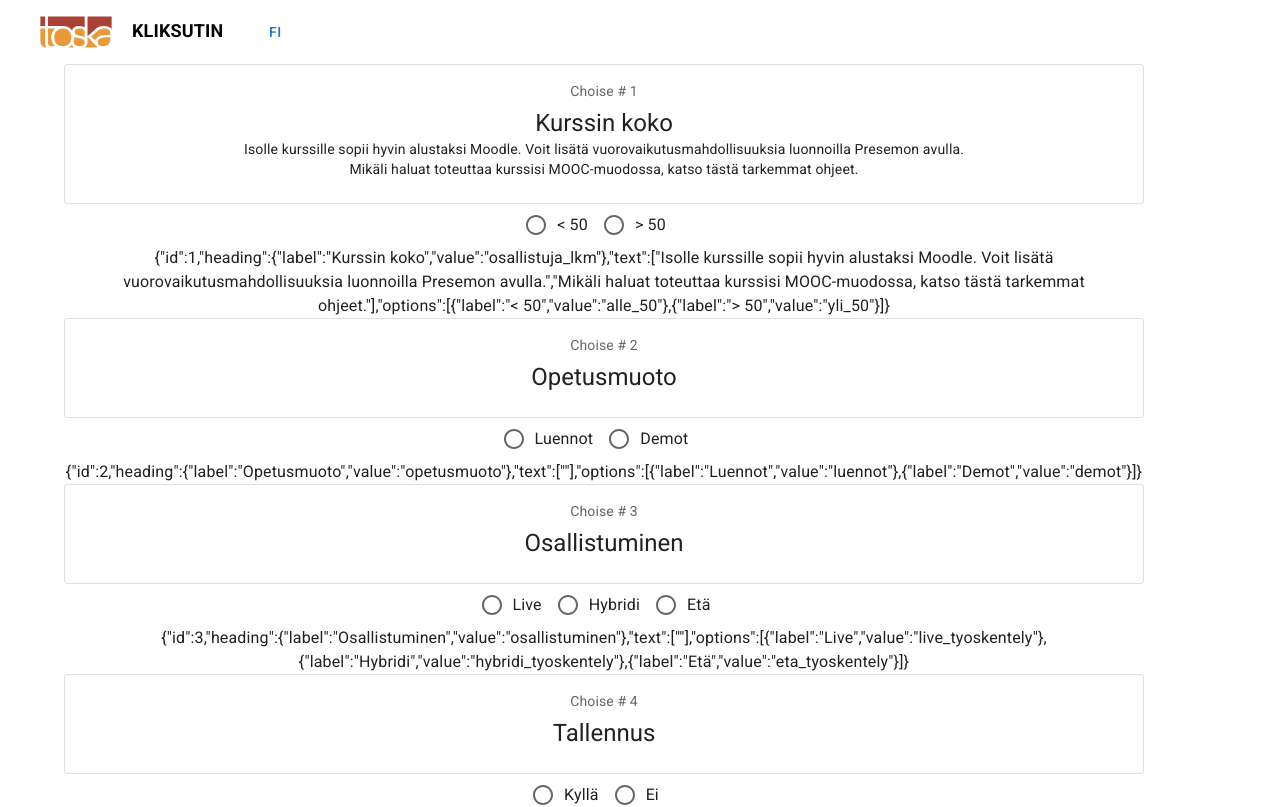
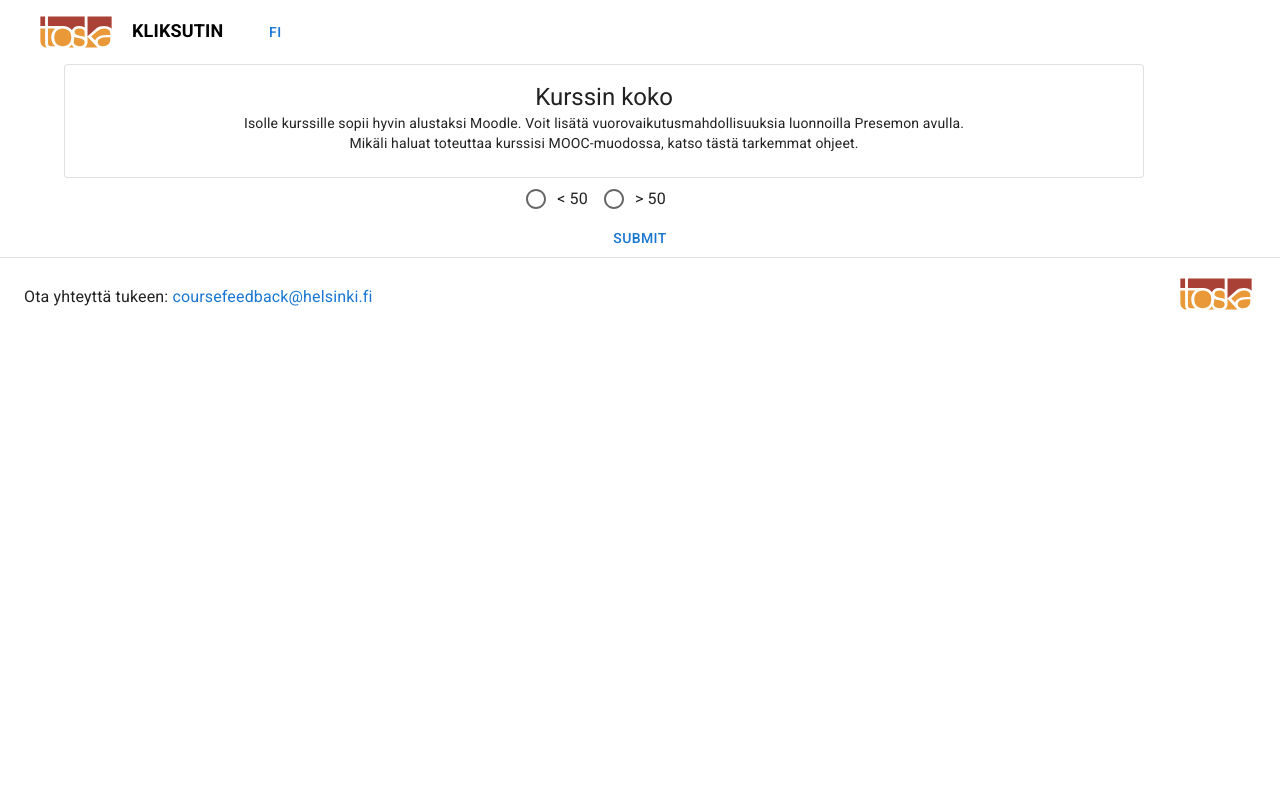
Before and after one commit to UniversityOfHelsinkiCS/kliksutin, a React (Create React App) app: page / in a window 1280 px wide. Shown: the top 807 px of the page. Built offline with nearby package versions, Linux system fonts and the light colour scheme.

Commit message:
Pivot Form creation to use hard coded components for now

```diff
--- /dev/null
+++ b/src/client/components/Form/CourseSize.tsx
@@ -0,0 +1,113 @@
+import React from 'react'
+import {
+  RadioGroup,
+  FormControlLabel,
+  Radio,
+  CardContent,
+  Typography,
+  Card,
+  Box,
+} from '@mui/material'
+import { Controller } from 'react-hook-form'
+import { InputProps } from '../../types'
+
+const CourseSize: React.FC<InputProps> = ({ control, watch }) => {
+  const largeSize = watch('courseAttendants')
+  const mooc = watch('isMooc')
+
+  console.log(largeSize)
+
+  return (
+    <Box sx={{ maxWidth: 1080 }}>
+      <Card variant="outlined">
+        <CardContent>
+          <Typography variant="h5" component="div">
+            Kurssin koko
+          </Typography>
+          <Box>
+            <Typography variant="body2">
+              Isolle kurssille sopii hyvin alustaksi Moodle. Voit lisätä
+              vuorovaikutusmahdollisuuksia luonnoilla Presemon avulla.
+            </Typography>
+            <Typography variant="body2">
+              Mikäli haluat toteuttaa kurssisi MOOC-muodossa, katso tästä
+              tarkemmat ohjeet.
+            </Typography>
+          </Box>
+        </CardContent>
+      </Card>
+
+      <Controller
+        control={control}
+        name="courseAttendants"
+        defaultValue=""
+        render={({ field }) => (
+          <Box display="flex" justifyContent="center">
+            <RadioGroup {...field} row>
+              <FormControlLabel
+                value="smallSize"
+                label="< 50"
+                name="smallSize"
+                control={<Radio />}
+              />
+              <FormControlLabel
+                value="largeSize"
+                label="> 50"
+                control={<Radio />}
+              />
+            </RadioGroup>
+          </Box>
+        )}
+      />
+
+      {largeSize !== 'largeSize' && largeSize && (
+        <Typography variant="body2">
+          Suosittelemme valitsemaan Moodlen alustaksi.
+        </Typography>
+      )}
+
+      {largeSize === 'largeSize' && (
+        <Box>
+          <Typography variant="body2">
+            Haluatko pitää kurssin MOOCina?
+          </Typography>
+
+          <Controller
+            control={control}
+            name="isMooc"
+            defaultValue=""
+            render={({ field }) => (
+              <Box display="flex" justifyContent="center">
+                <RadioGroup {...field} row>
+                  <FormControlLabel
+                    value="true"
+                    label="Kyllä"
+                    name="mooc"
+                    control={<Radio />}
+                  />
+                  <FormControlLabel
+                    value="false"
+                    label="Ei"
+                    control={<Radio />}
+                  />
+                </RadioGroup>
+              </Box>
+            )}
+          />
+          {mooc === 'true' ? (
+            <Typography variant="body2">
+              Suosittelemme valitsemaan DigiCapuksen tai KumpulaMoocin
+              alustaksi.
+            </Typography>
+          ) : (
+            <Typography variant="body2">
+              Suosittelemme valitsemaan Moodlen alustaksi.
+            </Typography>
+          )}
+        </Box>
+      )}
+    </Box>
+  )
+}
+
+export default CourseSize
--- a/src/client/components/Form/Form.tsx
+++ b/src/client/components/Form/Form.tsx
@@ -1,28 +1,19 @@
 import React from 'react'
 import { Button, Container } from '@mui/material'
 import { useForm } from 'react-hook-form'
-import FormOptionBox from './FormOptionBox'
 
-import getQuestionData from '../../data/devQuestionData'
+import CourseSize from './CourseSize'
 
 const Form = () => {
-  const { handleSubmit, control } = useForm({
+  const { handleSubmit, control, watch } = useForm({
     mode: 'onBlur',
   })
   const onSubmit = (data: any) => console.log(data)
 
-  const questions = getQuestionData()
-
   return (
     <Container>
       <form onSubmit={handleSubmit(onSubmit)}>
-        {questions.map((singleQuestion) => (
-          <FormOptionBox
-            key={singleQuestion.id}
-            control={control}
-            questionData={singleQuestion}
-          />
-        ))}
+        <CourseSize control={control} watch={watch} />
         <Button onClick={handleSubmit(onSubmit)}>Submit</Button>
       </form>
     </Container>
```
